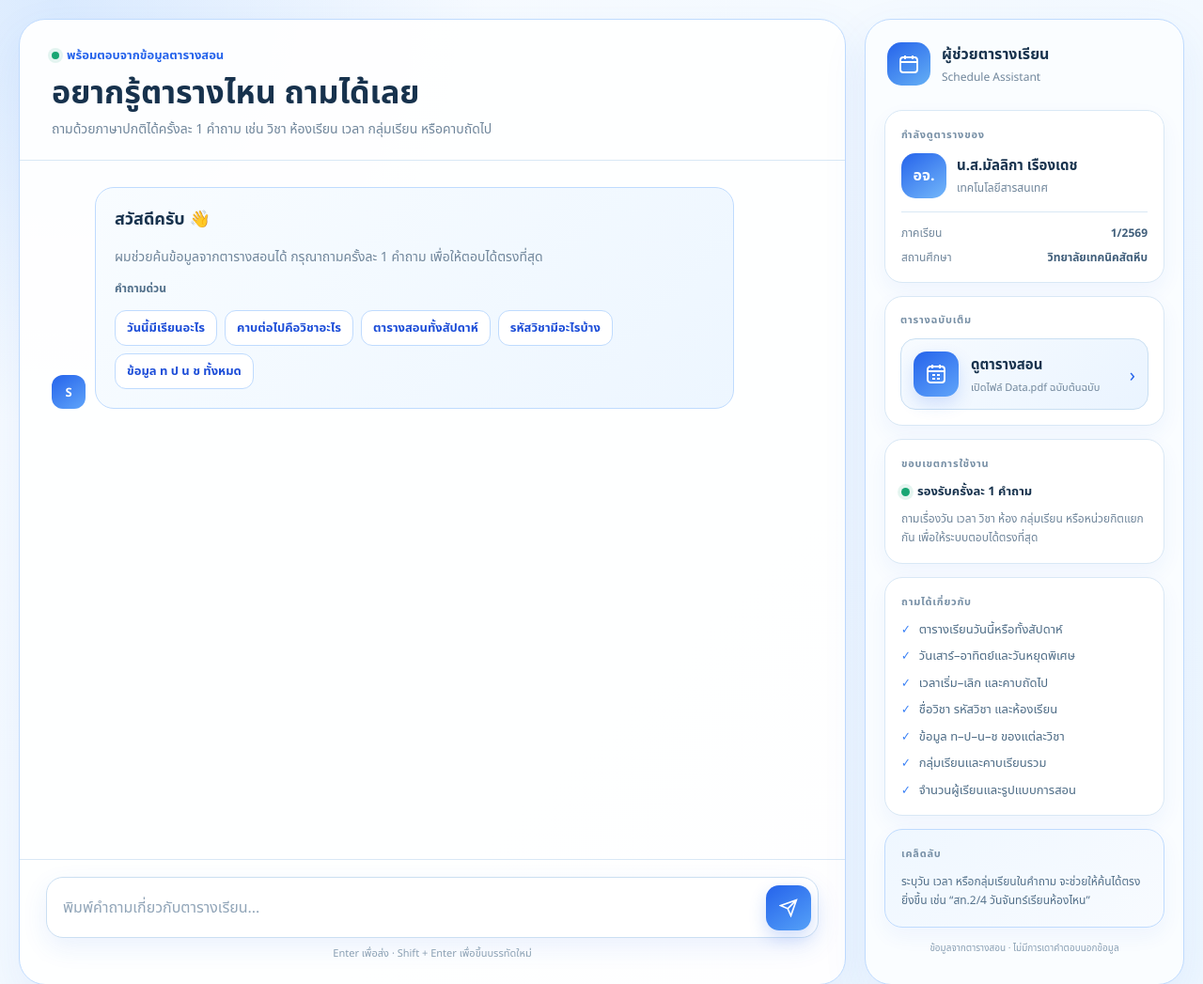
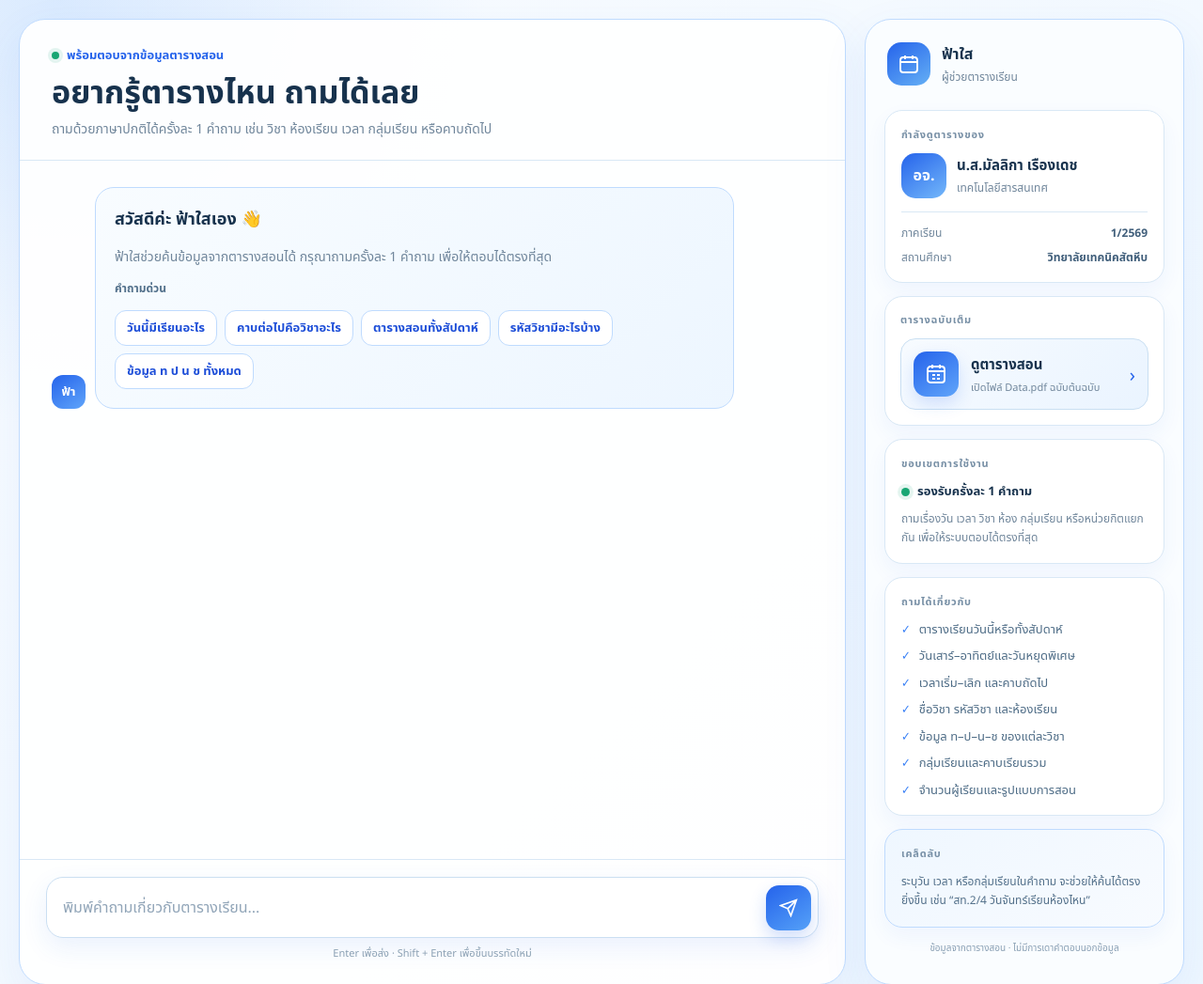
Before and after one commit to Jaypang005/Schedule-data-web, a Flask app: page / in a window 1280 px wide. Shown: the top 1047 px of the page at 94% size. Run offline with Flask 3, Linux system fonts and the light colour scheme.

Commit message:
Add files via upload

```diff
--- a/Chatbot-GitHub/app.py
+++ b/Chatbot-GitHub/app.py
@@ -11,6 +11,8 @@ from chatbot import ScheduleChatbot
 
 
 app = Flask(__name__)
+BOT_NAME = "ฟ้าใส"
+IDENTITY_QUESTIONS = {"คุณคือใคร", "เธอคือใคร", "ฟ้าใสคือใคร", "ชื่ออะไร", "ชื่ออะไรคะ", "ชื่ออะไรครับ"}
 
 # The schedule data is immutable while the process is running, so one chatbot
 # instance can safely serve every request without repeatedly loading JSON files.
@@ -47,8 +49,20 @@ def chat():
         return jsonify({"error": "message is required"}), 400
 
     try:
-        # app.py contains no answer logic. Every reply comes from chatbot.py.
-        response = chatbot.response(message)
+        identity_text = "".join(message.split()).rstrip("?!？.。")
+        if identity_text in IDENTITY_QUESTIONS:
+            response = {
+                "reply": "ฟ้าใส ระบบตอบคำถามตารางเชิงวิเคราะห์ค่ะ",
+                "schedule_cards": [],
+            }
+        else:
+            response = chatbot.response(message)
+        reply = response.get("reply") if isinstance(response, dict) else None
+        if isinstance(reply, str):
+            reply = reply.replace("นะครับ", "นะคะ").replace("ครับ", "ค่ะ")
+            if not reply.startswith(f"{BOT_NAME}ตอบ:"):
+                reply = f"{BOT_NAME}ตอบ: {reply}"
+            response["reply"] = reply
     except Exception:
         app.logger.exception("Schedule chatbot failed")
         return jsonify({"error": "internal server error"}), 500
--- a/Chatbot-GitHub/templates/chat.html
+++ b/Chatbot-GitHub/templates/chat.html
@@ -4,7 +4,7 @@
 <meta charset="utf-8">
 <meta name="viewport" content="width=device-width,initial-scale=1">
 <meta name="theme-color" content="#eef7ff">
-<title>ผู้ช่วยตารางเรียน</title>
+<title>ฟ้าใส · ผู้ช่วยตารางเรียน</title>
 <style>
 :root{color-scheme:light;--bg:#eef7ff;--card:#fff;--soft:#f5faff;--blue:#2563eb;--blue2:#60a5fa;--ink:#17324d;--muted:#70869b;--line:#d9e8f5;--green:#18a673;--shadow:0 18px 50px #2563eb14}
 *{box-sizing:border-box}html,body{min-height:100%;margin:0}body{color:var(--ink);font-family:"Segoe UI","Noto Sans Thai",Tahoma,sans-serif;background:radial-gradient(circle at 5% 0%,#bfdbfe88,transparent 28%),linear-gradient(135deg,#f9fcff,var(--bg))}
@@ -36,7 +36,7 @@ textarea{width:100%;min-height:48px;max-height:130px;padding:12px 2px;resize:non
 <section class="composer"><form id="chat-form"><textarea id="message-input" rows="1" maxlength="2000" placeholder="พิมพ์คำถามเกี่ยวกับตารางเรียน..." required></textarea><button id="send-button" class="send" type="submit" aria-label="ส่งคำถาม"><svg viewBox="0 0 24 24"><path d="M22 2 11 13M22 2l-7 20-4-9-9-4Z"/></svg></button></form><p class="hint">Enter เพื่อส่ง · Shift + Enter เพื่อขึ้นบรรทัดใหม่</p></section>
 </main>
 <aside class="sidebar">
-<div class="brand"><div class="brand-icon"><svg viewBox="0 0 24 24"><rect x="3" y="5" width="18" height="16" rx="3"/><path d="M8 3v4M16 3v4M3 10h18"/></svg></div><div><strong>ผู้ช่วยตารางเรียน</strong><span>Schedule Assistant</span></div></div>
+<div class="brand"><div class="brand-icon"><svg viewBox="0 0 24 24"><rect x="3" y="5" width="18" height="16" rx="3"/><path d="M8 3v4M16 3v4M3 10h18"/></svg></div><div><strong>ฟ้าใส</strong><span>ผู้ช่วยตารางเรียน</span></div></div>
 <section class="side-card teacher-card"><p class="side-label">กำลังดูตารางของ</p><div class="teacher-head"><div class="avatar">อจ.</div><div class="teacher-copy"><strong id="teacher-name">กำลังโหลดข้อมูล...</strong><span id="teacher-department">โปรดรอสักครู่</span></div></div><div class="details"><div class="detail"><span>ภาคเรียน</span><strong id="teacher-semester">—</strong></div><div class="detail"><span>สถานศึกษา</span><strong>วิทยาลัยเทคนิคสัตหีบ</strong></div></div></section>
 <section class="side-card schedule-card"><p class="side-label">ตารางฉบับเต็ม</p><button id="pdf-launch" class="schedule-open" type="button" aria-label="ดูตารางสอน"><span class="schedule-icon"><svg viewBox="0 0 24 24" aria-hidden="true"><rect x="3" y="4" width="18" height="17" rx="3"/><path d="M8 2v4M16 2v4M3 9h18M8 13h3M13 13h3M8 17h3M13 17h3"/></svg></span><span class="schedule-copy"><strong>ดูตารางสอน</strong><span>เปิดไฟล์ Data.pdf ฉบับต้นฉบับ</span></span><span class="schedule-arrow" aria-hidden="true">›</span></button></section>
 <section class="side-card"><p class="side-label">ขอบเขตการใช้งาน</p><div class="status"><span class="status-dot"></span><span>รองรับครั้งละ 1 คำถาม</span></div><p id="data-status" class="note">ถามเรื่องวัน เวลา วิชา ห้อง กลุ่มเรียน หรือหน่วยกิตแยกกัน เพื่อให้ระบบตอบได้ตรงที่สุด</p></section>
@@ -50,14 +50,14 @@ textarea{width:100%;min-height:48px;max-height:130px;padding:12px 2px;resize:non
 const messages=document.querySelector('#messages'),form=document.querySelector('#chat-form'),input=document.querySelector('#message-input'),send=document.querySelector('#send-button'),pdfLaunch=document.querySelector('#pdf-launch'),pdfViewer=document.querySelector('#pdf-viewer'),pdfClose=document.querySelector('#pdf-close');let busy=false,controller=null;
 const e=(tag,cls,value)=>{const n=document.createElement(tag);if(cls)n.className=cls;if(value!==undefined&&value!==null)n.textContent=String(value);return n};
 function scroll(){messages.scrollTop=messages.scrollHeight}
-function row(role){const r=e('div','row '+role);if(role==='bot')r.append(e('div','mark','S'));messages.append(r);return r}
+function row(role){const r=e('div','row '+role);if(role==='bot')r.append(e('div','mark','ฟ้า'));messages.append(r);return r}
 function user(text){const r=row('user');r.append(e('div','bubble user',text));scroll()}
-function loading(){const r=row('bot'),b=e('div','bubble bot'),t=e('span','typing','กำลังค้นข้อมูล');t.append(e('i'),e('i'),e('i'));b.append(t);r.append(b);scroll();return b}
+function loading(){const r=row('bot'),b=e('div','bubble bot'),t=e('span','typing','ฟ้าใสกำลังค้นข้อมูล');t.append(e('i'),e('i'),e('i'));b.append(t);r.append(b);scroll();return b}
 function period(item,index){const card=e('article','period'),tb=e('div','timebox'),main=e('div','period-main'),meta=e('div','meta');tb.append(e('span','day',item.day?'วัน'+item.day:'ช่วงที่ '+(index+1)),e('span','time',(item.start_time||'--:--')+' – '+(item.end_time||'--:--')+' น.'));main.append(e('div','subject',item.subject||'ไม่ระบุชื่อวิชา'));if(item.subject_code)main.append(e('div','code','รหัสวิชา '+item.subject_code));[['กลุ่ม',item.class],['ห้อง',item.room],['รูปแบบ',item.lesson_type||item.delivery_type],['ผู้เรียน',item.student_count!=null?item.student_count+' คน':null]].forEach(([l,v])=>{if(v)meta.append(e('span','pill',l+' '+v))});main.append(meta);card.append(tb,main);return card}
 function render(b,data){if(data.needs_clarification)document.querySelectorAll('.schedule-list').forEach(x=>x.remove());b.className='bubble bot rich';b.replaceChildren();const shell=e('div','response'),name=data.teacher?.name||'ข้อมูลตารางสอน';shell.append(e('div','source','อ้างอิงตารางของ '+name),e('div','answer',data.reply));if(Array.isArray(data.schedule_cards)&&data.schedule_cards.length){const list=e('section','schedule-list');list.append(e('div','schedule-title','รายละเอียดคาบที่พบ'));data.schedule_cards.forEach((x,i)=>list.append(period(x,i)));shell.append(list)}b.append(shell);scroll()}
-function welcome(){const r=row('bot'),w=e('section','welcome');w.append(e('h2','', 'สวัสดีครับ 👋'),e('p','', 'ผมช่วยค้นข้อมูลจากตารางสอนได้ กรุณาถามครั้งละ 1 คำถาม เพื่อให้ตอบได้ตรงที่สุด'),e('div','quick-label','คำถามด่วน'));const q=e('div','quick');['วันนี้มีเรียนอะไร','คาบต่อไปคือวิชาอะไร','ตารางสอนทั้งสัปดาห์','รหัสวิชามีอะไรบ้าง','ข้อมูล ท ป น ช ทั้งหมด'].forEach(text=>{const b=e('button','',text);b.type='button';b.onclick=()=>ask(text);q.append(b)});w.append(q);r.append(w)}
+function welcome(){const r=row('bot'),w=e('section','welcome');w.append(e('h2','', 'สวัสดีค่ะ ฟ้าใสเอง 👋'),e('p','', 'ฟ้าใสช่วยค้นข้อมูลจากตารางสอนได้ กรุณาถามครั้งละ 1 คำถาม เพื่อให้ตอบได้ตรงที่สุด'),e('div','quick-label','คำถามด่วน'));const q=e('div','quick');['วันนี้มีเรียนอะไร','คาบต่อไปคือวิชาอะไร','ตารางสอนทั้งสัปดาห์','รหัสวิชามีอะไรบ้าง','ข้อมูล ท ป น ช ทั้งหมด'].forEach(text=>{const b=e('button','',text);b.type='button';b.onclick=()=>ask(text);q.append(b)});w.append(q);r.append(w)}
 function resize(){input.style.height='auto';input.style.height=Math.min(input.scrollHeight,130)+'px'}
-async function ask(raw){const question=raw.trim();if(!question||busy)return;busy=true;send.disabled=true;input.disabled=true;user(question);input.value='';resize();const b=loading();controller=new AbortController();const timer=setTimeout(()=>controller.abort(),30000);try{const response=await fetch('/api/chat',{method:'POST',headers:{'Content-Type':'application/json'},body:JSON.stringify({message:question}),signal:controller.signal}),data=await response.json().catch(()=>({}));if(!response.ok||typeof data.reply!=='string')throw Error();render(b,data)}catch(err){b.className='bubble bot error';b.textContent=err.name==='AbortError'?'ใช้เวลาค้นหานานเกินไป กรุณาลองใหม่':'เชื่อมต่อแชตบอตไม่สำเร็จ กรุณาลองใหม่'}finally{clearTimeout(timer);busy=false;send.disabled=false;input.disabled=false;input.focus()}}
+async function ask(raw){const question=raw.trim();if(!question||busy)return;busy=true;send.disabled=true;input.disabled=true;user(question);input.value='';resize();const b=loading();controller=new AbortController();const timer=setTimeout(()=>controller.abort(),30000);try{const response=await fetch('/api/chat',{method:'POST',headers:{'Content-Type':'application/json'},body:JSON.stringify({message:question}),signal:controller.signal}),data=await response.json().catch(()=>({}));if(!response.ok||typeof data.reply!=='string')throw Error();render(b,data)}catch(err){b.className='bubble bot error';b.textContent=err.name==='AbortError'?'ฟ้าใสตอบ: ใช้เวลาค้นหานานเกินไป กรุณาลองใหม่':'ฟ้าใสตอบ: เชื่อมต่อระบบไม่สำเร็จ กรุณาลองใหม่'}finally{clearTimeout(timer);busy=false;send.disabled=false;input.disabled=false;input.focus()}}
 async function teacher(){try{const r=await fetch('/api/teachers'),d=await r.json(),t=d.teachers?.[0];if(!t)throw Error();document.querySelector('#teacher-name').textContent=t.name;document.querySelector('#teacher-department').textContent=t.department;document.querySelector('#teacher-semester').textContent=t.semester}catch{document.querySelector('#teacher-name').textContent='ไม่พบข้อมูลอาจารย์';document.querySelector('#teacher-department').textContent='กรุณาตรวจสอบข้อมูล';document.querySelector('#data-status').textContent='โหลดข้อมูลอาจารย์ไม่สำเร็จ'}}
 form.onsubmit=ev=>{ev.preventDefault();ask(input.value)};input.oninput=resize;input.onkeydown=ev=>{if(ev.key==='Enter'&&!ev.shiftKey&&!ev.isComposing){ev.preventDefault();form.requestSubmit()}};pdfLaunch.onclick=()=>pdfViewer.showModal();pdfClose.onclick=()=>pdfViewer.close();pdfViewer.onclick=ev=>{if(ev.target===pdfViewer)pdfViewer.close()};welcome();resize();teacher();
 })();
```
